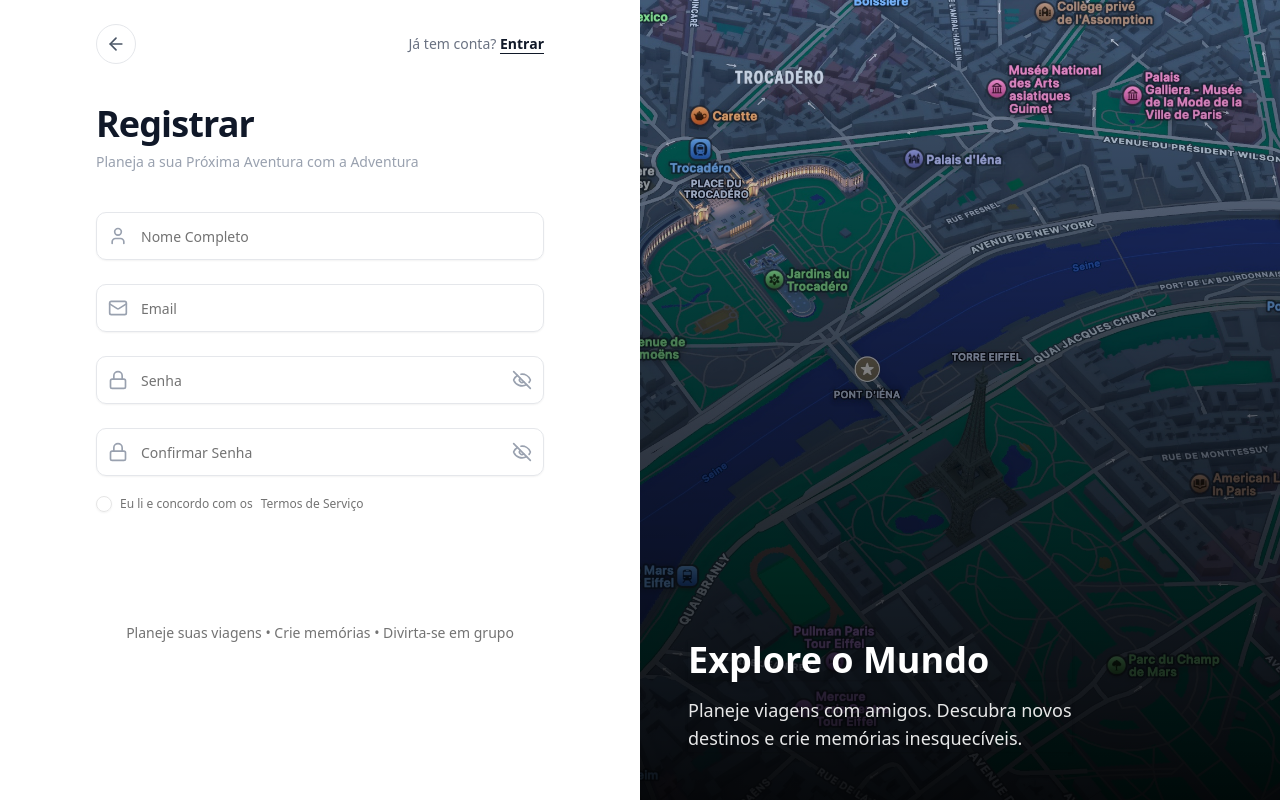
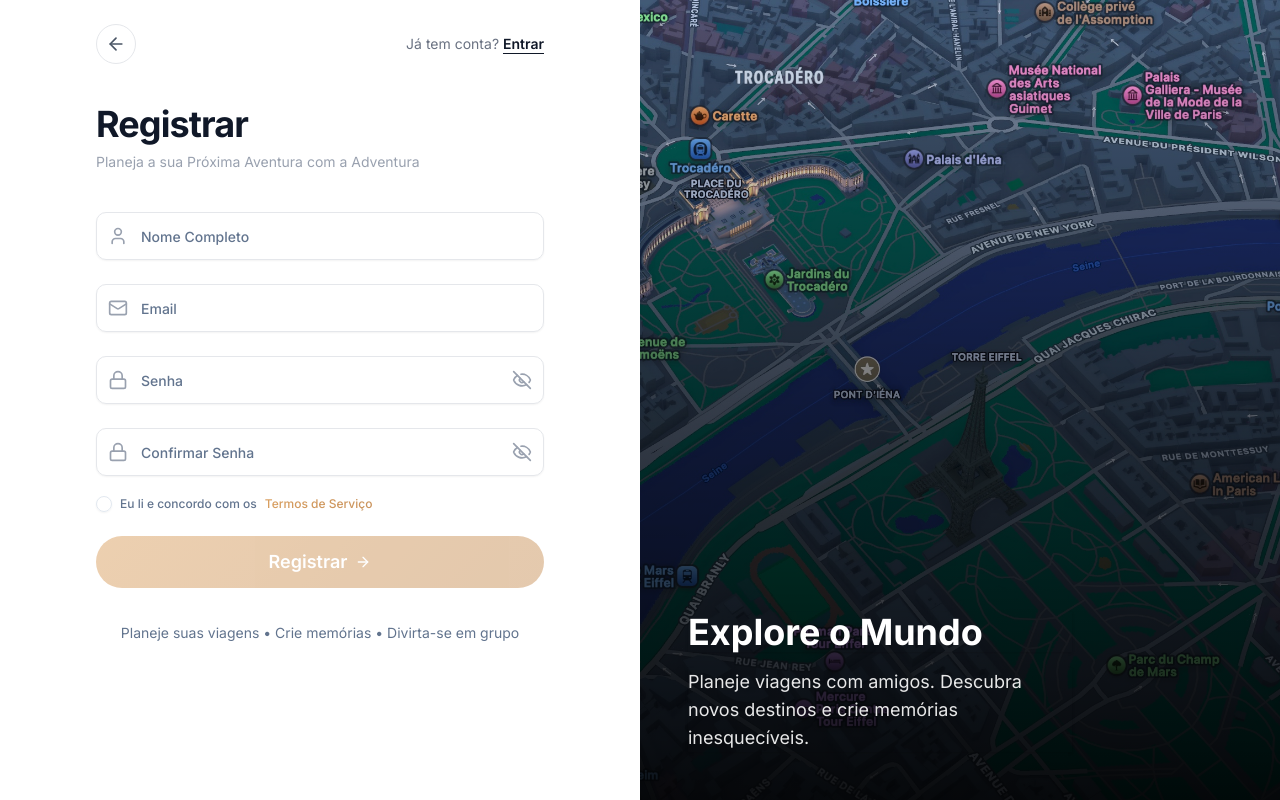
Before and after one commit to Guga2111/Adventura, a React (Vite) app in the folder frontend/: page /signup in a window 1280 px wide. Built offline with nearby package versions, Linux system fonts and the light colour scheme.

Commit message:
feat: adding gradient for elements and adding new font

```diff
--- a/frontend/index.html
+++ b/frontend/index.html
@@ -3,6 +3,9 @@
   <head>
     <meta charset="UTF-8" />
     <meta name="viewport" content="width=device-width, initial-scale=1.0" />
+    <link rel="preconnect" href="https://fonts.googleapis.com" />
+    <link rel="preconnect" href="https://fonts.gstatic.com" crossorigin />
+    <link href="https://fonts.googleapis.com/css2?family=Inter:ital,opsz,wght@0,14..32,100..900;1,14..32,100..900&family=JetBrains+Mono:ital,wght@0,100..800;1,100..800&display=swap" rel="stylesheet" />
     <title>Adventura</title>
   </head>
   <body>
--- a/frontend/src/index.css
+++ b/frontend/src/index.css
@@ -3,6 +3,11 @@
 @import "shadcn/tailwind.css";
 
 @custom-variant dark (&:is(.dark *));
+
+@theme {
+  --font-sans: 'Inter', sans-serif;
+  --font-mono: 'JetBrains Mono', monospace;
+}
 
 @theme inline {
   --radius-sm: calc(var(--radius) - 4px);
@@ -47,71 +52,74 @@
 
 :root {
   --radius: 0.625rem;
+  --gradient-primary: linear-gradient(135deg, #daa060, #d0985e, #c9935c);
+  --gradient-subtle: linear-gradient(180deg, hsl(30, 30%, 98%), hsl(30, 25%, 95%));
+  --shadow-glow: 0 4px 20px -4px hsl(30 50% 45% / 0.20);
   --background: oklch(1 0 0);
-  --foreground: oklch(0.145 0 0);
+  --foreground: oklch(0.129 0.042 264.695);
   --card: oklch(1 0 0);
-  --card-foreground: oklch(0.145 0 0);
+  --card-foreground: oklch(0.129 0.042 264.695);
   --popover: oklch(1 0 0);
-  --popover-foreground: oklch(0.145 0 0);
-  --primary: oklch(0.205 0 0);
-  --primary-foreground: oklch(0.985 0 0);
-  --secondary: oklch(0.97 0 0);
-  --secondary-foreground: oklch(0.205 0 0);
-  --muted: oklch(0.97 0 0);
-  --muted-foreground: oklch(0.556 0 0);
-  --accent: oklch(0.97 0 0);
-  --accent-foreground: oklch(0.205 0 0);
+  --popover-foreground: oklch(0.129 0.042 264.695);
+  --primary: oklch(0.208 0.042 265.755);
+  --primary-foreground: oklch(0.984 0.003 247.858);
+  --secondary: oklch(0.968 0.007 247.896);
+  --secondary-foreground: oklch(0.208 0.042 265.755);
+  --muted: oklch(0.968 0.007 247.896);
+  --muted-foreground: oklch(0.554 0.046 257.417);
+  --accent: oklch(0.968 0.007 247.896);
+  --accent-foreground: oklch(0.208 0.042 265.755);
   --destructive: oklch(0.577 0.245 27.325);
-  --border: oklch(0.922 0 0);
-  --input: oklch(0.922 0 0);
-  --ring: oklch(0.708 0 0);
+  --border: oklch(0.929 0.013 255.508);
+  --input: oklch(0.929 0.013 255.508);
+  --ring: oklch(0.704 0.04 256.788);
   --chart-1: oklch(0.646 0.222 41.116);
   --chart-2: oklch(0.6 0.118 184.704);
   --chart-3: oklch(0.398 0.07 227.392);
   --chart-4: oklch(0.828 0.189 84.429);
   --chart-5: oklch(0.769 0.188 70.08);
-  --sidebar: oklch(0.985 0 0);
-  --sidebar-foreground: oklch(0.145 0 0);
-  --sidebar-primary: oklch(0.205 0 0);
-  --sidebar-primary-foreground: oklch(0.985 0 0);
-  --sidebar-accent: oklch(0.97 0 0);
-  --sidebar-accent-foreground: oklch(0.205 0 0);
-  --sidebar-border: oklch(0.922 0 0);
-  --sidebar-ring: oklch(0.708 0 0);
+  --sidebar: oklch(0.984 0.003 247.858);
+  --sidebar-foreground: oklch(0.129 0.042 264.695);
+  --sidebar-primary: oklch(0.208 0.042 265.755);
+  --sidebar-primary-foreground: oklch(0.984 0.003 247.858);
+  --sidebar-accent: oklch(0.968 0.007 247.896);
+  --sidebar-accent-foreground: oklch(0.208 0.042 265.755);
+  --sidebar-border: oklch(0.929 0.013 255.508);
+  --sidebar-ring: oklch(0.704 0.04 256.788);
 }
 
 .dark {
-  --background: oklch(0.145 0 0);
-  --foreground: oklch(0.985 0 0);
-  --card: oklch(0.205 0 0);
-  --card-foreground: oklch(0.985 0 0);
-  --popover: oklch(0.205 0 0);
-  --popover-foreground: oklch(0.985 0 0);
-  --primary: oklch(0.922 0 0);
-  --primary-foreground: oklch(0.205 0 0);
-  --secondary: oklch(0.269 0 0);
-  --secondary-foreground: oklch(0.985 0 0);
-  --muted: oklch(0.269 0 0);
-  --muted-foreground: oklch(0.708 0 0);
-  --accent: oklch(0.269 0 0);
-  --accent-foreground: oklch(0.985 0 0);
+  --background: oklch(0.129 0.042 264.695);
+  --foreground: oklch(0.984 0.003 247.858);
+  --card: oklch(0.208 0.042 265.755);
+  --card-foreground: oklch(0.984 0.003 247.858);
+  --popover: oklch(0.208 0.042 265.755);
+  --popover-foreground: oklch(0.984 0.003 247.858);
+  --primary: oklch(0.929 0.013 255.508);
+  --primary-foreground: oklch(0.208 0.042 265.755);
+  --secondary: oklch(0.279 0.041 260.031);
+  --secondary-foreground: oklch(0.984 0.003 247.858);
+  --muted: oklch(0.279 0.041 260.031);
+  --muted-foreground: oklch(0.704 0.04 256.788);
+  --accent: oklch(0.279 0.041 260.031);
+  --accent-foreground: oklch(0.984 0.003 247.858);
   --destructive: oklch(0.704 0.191 22.216);
   --border: oklch(1 0 0 / 10%);
   --input: oklch(1 0 0 / 15%);
-  --ring: oklch(0.556 0 0);
+  --ring: oklch(0.551 0.027 264.364);
   --chart-1: oklch(0.488 0.243 264.376);
   --chart-2: oklch(0.696 0.17 162.48);
   --chart-3: oklch(0.769 0.188 70.08);
   --chart-4: oklch(0.627 0.265 303.9);
   --chart-5: oklch(0.645 0.246 16.439);
-  --sidebar: oklch(0.205 0 0);
-  --sidebar-foreground: oklch(0.985 0 0);
+  --sidebar: oklch(0.208 0.042 265.755);
+  --sidebar-foreground: oklch(0.984 0.003 247.858);
   --sidebar-primary: oklch(0.488 0.243 264.376);
-  --sidebar-primary-foreground: oklch(0.985 0 0);
-  --sidebar-accent: oklch(0.269 0 0);
-  --sidebar-accent-foreground: oklch(0.985 0 0);
+  --sidebar-primary-foreground: oklch(0.984 0.003 247.858);
+  --sidebar-accent: oklch(0.279 0.041 260.031);
+  --sidebar-accent-foreground: oklch(0.984 0.003 247.858);
   --sidebar-border: oklch(1 0 0 / 10%);
-  --sidebar-ring: oklch(0.556 0 0);
+  --sidebar-ring: oklch(0.551 0.027 264.364);
 }
 
 @layer base {
@@ -120,5 +128,25 @@
   }
   body {
     @apply bg-background text-foreground;
+    font-family: 'Inter', sans-serif;
   }
 }
+
+@utility bg-gradient-primary {
+  background: var(--gradient-primary);
+}
+
+@utility bg-gradient-subtle {
+  background: var(--gradient-subtle);
+}
+
+@utility text-gradient-primary {
+  background: var(--gradient-primary);
+  -webkit-background-clip: text;
+  -webkit-text-fill-color: transparent;
+  background-clip: text;
+}
+
+@utility shadow-glow {
+  box-shadow: var(--shadow-glow);
+}
```
